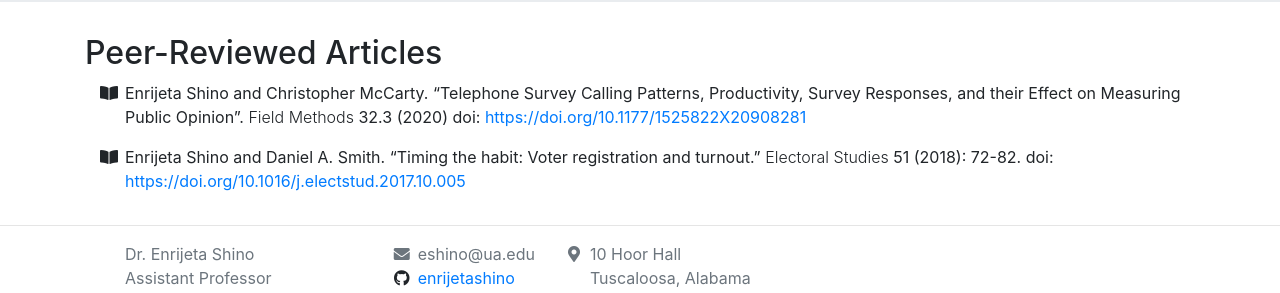
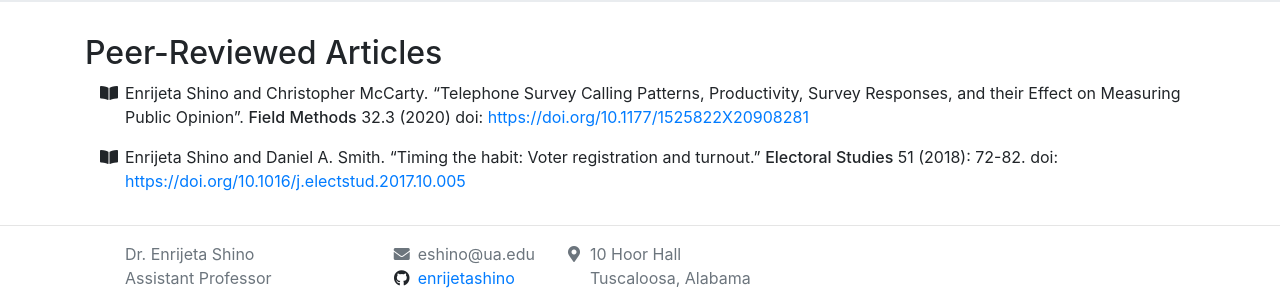
Before and after one commit to enrijetashino/enrijetashino.github.io, a Jekyll site: the page built from _pages/publications.md, in a window 1280 px wide. Shown: the part 223-516 px from the top of the page. Built offline with Jekyll 4.4.1, drawn with Linux system fonts in a browser that asks for light colours; nearby versions of some CDN libraries.

Commit message:
Update publications.yml

```diff
--- a/_data/publications.yml
+++ b/_data/publications.yml
@@ -38,7 +38,7 @@ publications:
 
   - citation: |
       Enrĳeta Shino and Christopher McCarty. “Telephone Survey Calling Patterns, Productivity, Survey
-      Responses, and their Effect on Measuring Public Opinion”. <span style="font-weight: 300;">Field Methods</span> 32.3 (2020)
+      Responses, and their Effect on Measuring Public Opinion”. <span style="font-weight: 500;">Field Methods</span> 32.3 (2020)
       doi: <https://doi.org/10.1177/1525822X20908281>
     year: 2020,
     type: peer-reviewed-article
@@ -46,7 +46,7 @@ publications:
     # github_repository_link: ...
 
   - citation: |
-      Enrijeta Shino and Daniel A. Smith. "Timing the habit: Voter registration and turnout." <span style="font-weight: 300;">Electoral Studies</span> 51 (2018): 72-82.
+      Enrijeta Shino and Daniel A. Smith. "Timing the habit: Voter registration and turnout." <span style="font-weight: 500;">Electoral Studies</span> 51 (2018): 72-82.
       doi: <https://doi.org/10.1016/j.electstud.2017.10.005>
     year: 2018,
     type: peer-reviewed-article
```
